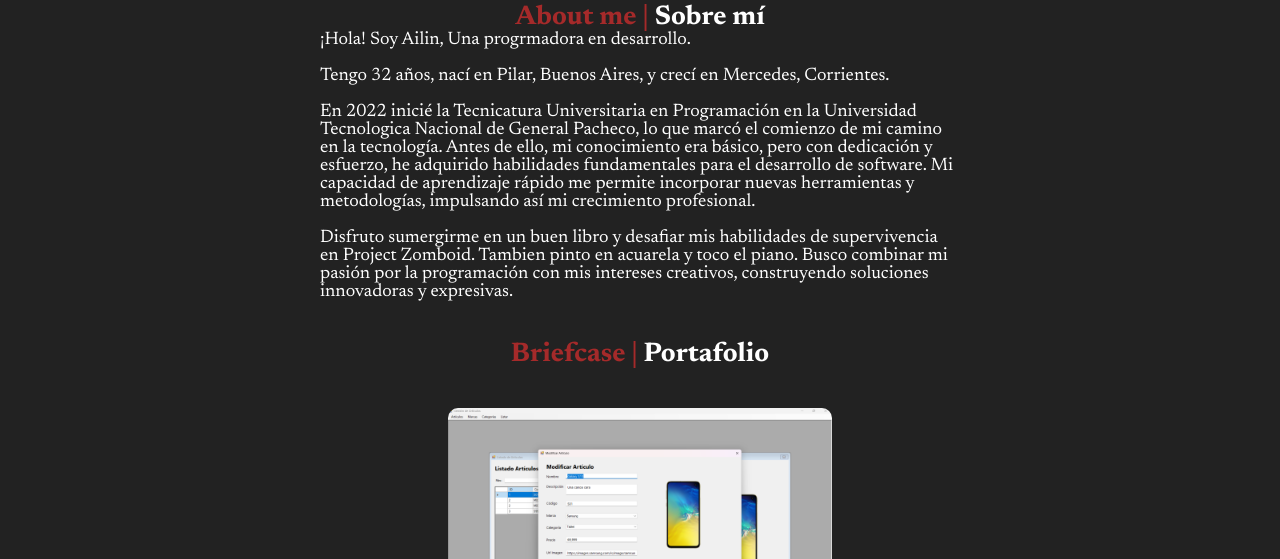
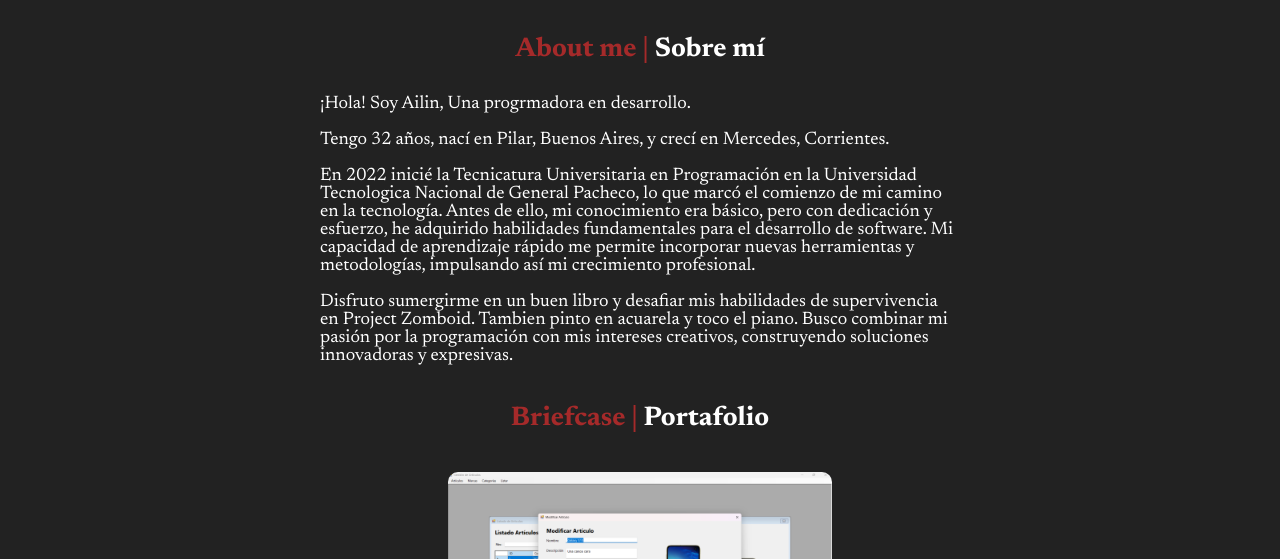
Before and after one commit to Ailinmino/AilinMinoportafolio, a plain HTML site: page index.html in a window 1280 px wide. Shown: the part 541-1100 px from the top of the page. Drawn offline with Linux system fonts and the light colour scheme.

Commit message:
Update style.css

```diff
--- a/style.css
+++ b/style.css
@@ -323,10 +323,10 @@ body{
   /*SOBRE MI*/
   .About span{
     color: var(--primary);
-    justify-content: center;
   }
   .About h2{
     text-align: center;
+    margin: 2rem;
   }
 
   .About p{
```
